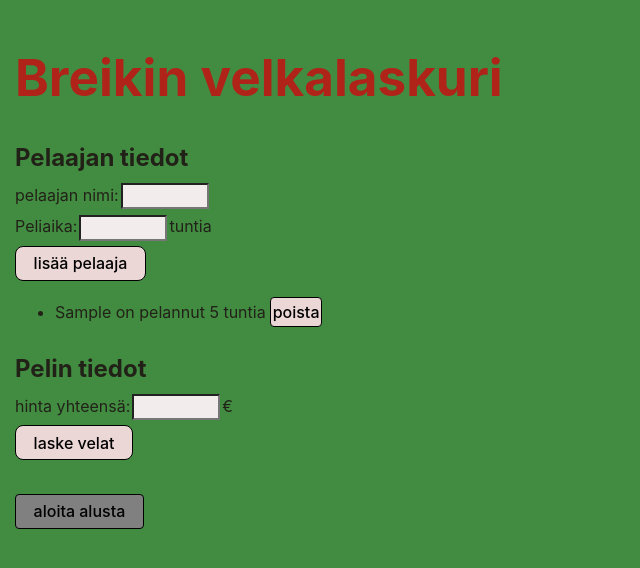
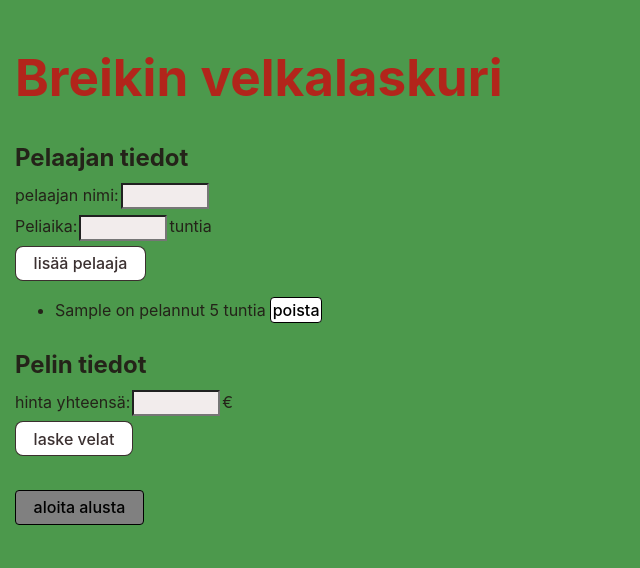
Before and after one commit to roosakaroliina/velkalaskuri, a React (Vite) app in the folder laskuri/: page / in a window 1280 px wide. Both pictures are taken after typing "Sample", "5" into the empty fields and a click on the button "lisää pelaaja". Shown: the top 568 px of the page, without its empty margins (0-640 px from the left). Built offline with nearby package versions, Linux system fonts and the light colour scheme.

Commit message:
css asetuksia muttettu

```diff
--- a/laskuri/src/App.jsx
+++ b/laskuri/src/App.jsx
@@ -2,7 +2,7 @@ import { useState, useEffect } from 'react'
 import Player from './components/Player'
 import Playerlist from './components/Playerlist'
 import GameInfo from './components/GameInfo'
-import './index.css'
+//import './index.css'
 
 const App = () => {
   const [players, setPlayers] = useState(
--- a/laskuri/src/components/Playerlist.jsx
+++ b/laskuri/src/components/Playerlist.jsx
@@ -1,7 +1,7 @@
 const Playerlist = ({player, removePlayer}) => {
     const style = {
-        paddingTop: 4,
-        paddingBottom: 4,
+        paddingTop: 2,
+        paddingBottom: 2,
         paddingLeft: 2,
         paddingRight: 2,
         borderWidth: 1,
--- a/laskuri/src/index.css
+++ b/laskuri/src/index.css
@@ -3,9 +3,9 @@
   line-height: 1.5;
   font-weight: 400;
 
-  color-scheme: revert;
+  color-scheme: normal;
   color: rgba(30, 17, 17, 0.87);
-  background-color: #428c42;
+  background-color: #4c994c;
 
   font-synthesis: none;
   text-rendering: optimizeLegibility;
@@ -13,6 +13,7 @@
   -moz-osx-font-smoothing: grayscale;
   -webkit-text-size-adjust: 100%;
 }
+
 
 body {
   margin: 15px;
@@ -39,7 +40,8 @@ button {
   font-size: 1em;
   font-weight: 500;
   font-family: inherit;
-  background-color: #ecd7d7;
+  background-color: #ffffff;
+  color: rgba(30, 17, 17, 0.87);
   transition: border-color 0.25s;
 
 }
@@ -50,5 +52,4 @@ input {
   margin-left: 2px;
   height: 20px;
   width: 80px;
-
 }
--- a/laskuri/src/main.jsx
+++ b/laskuri/src/main.jsx
@@ -1,5 +1,5 @@
 import ReactDOM from 'react-dom/client'
 
 import App from './App'
-
-ReactDOM.createRoot(document.getElementById('root')).render(<App />)
+import './index.css'
+ReactDOM.createRoot(document.getElementById('root')).render(<App className={'.App'}/>)
```
